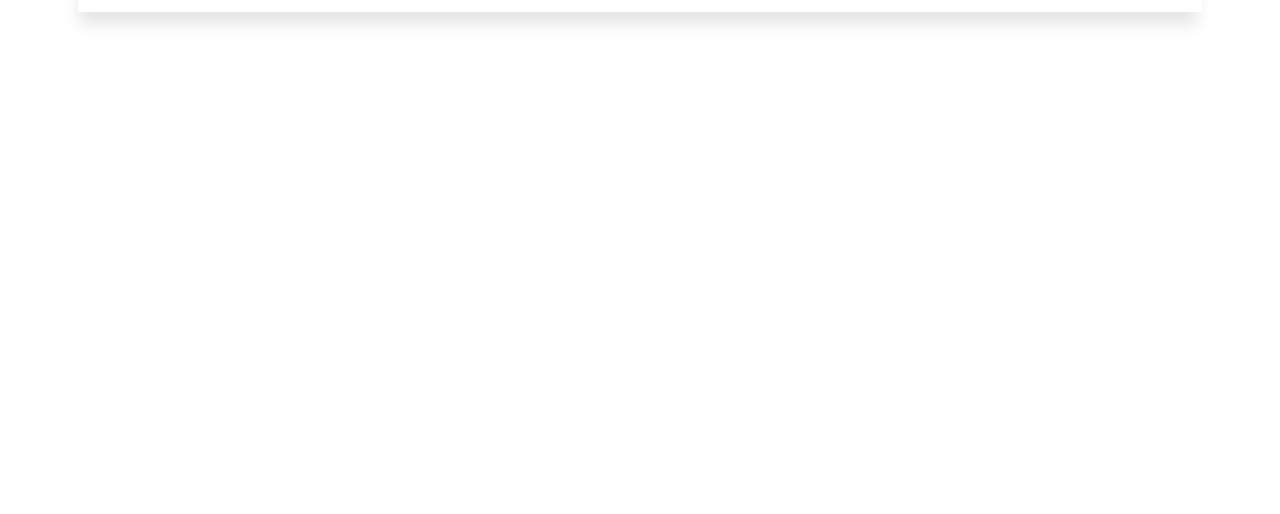
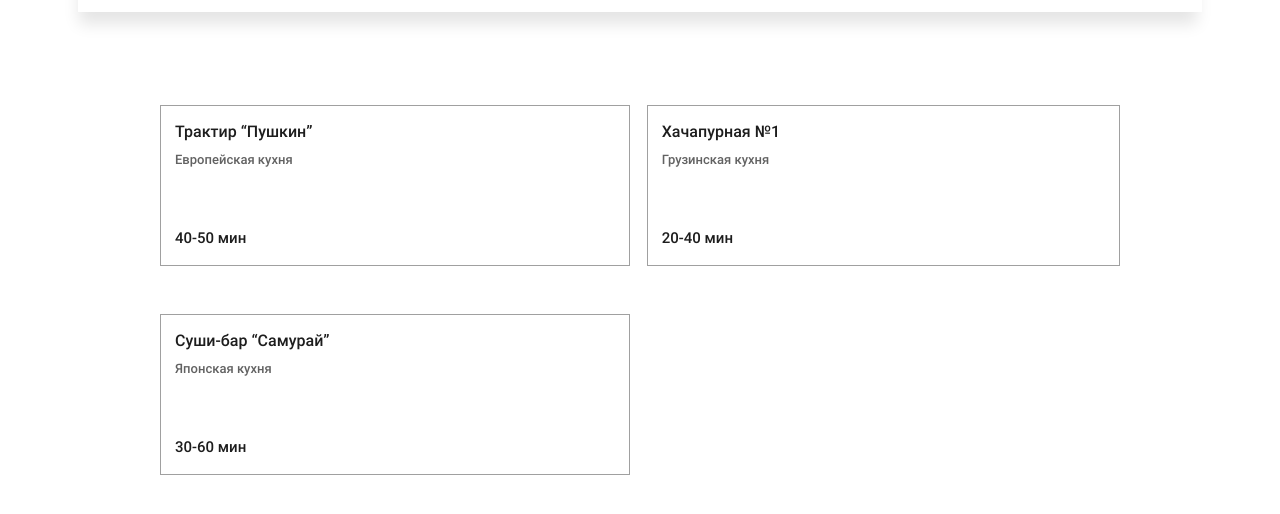
Before and after one commit to KamilyaMukhammedova/module-1.2-uberEats, a website built with webpack: page src/index.html in a window 1280 px wide. Shown: the part 60-574 px from the top of the page. Built offline with nearby package versions, Linux system fonts and the light colour scheme.

Commit message:
Place-card-block

```diff
--- a/src/index.html
+++ b/src/index.html
@@ -36,6 +36,47 @@
             </nav>
         </div>
     </header>
+    <div class="place-card-block">
+        <div class="container">
+            <div class="place-card-block__inner-flex">
+                <div class="place-card-block__card">
+                    <a href="" class="place-card-block__link">
+                        <p class="place-card-block__name">
+                            Трактир “Пушкин”
+                        </p>
+                        <p class="place-card-block__description">
+                            Европейская кухня
+                        </p>
+                        <p class="place-card-block__time">
+                            40-50 мин
+                        </p>
+                    </a>
+                </div>
+                <div class="place-card-block__card place-card-block_card2">
+                    <p class="place-card-block__name">
+                        Хачапурная №1
+                    </p>
+                    <p class="place-card-block__description">
+                        Грузинская кухня
+                    </p>
+                    <p class="place-card-block__time">
+                        20-40 мин
+                    </p>
+                </div>
+                <div class="place-card-block__card">
+                    <p class="place-card-block__name">
+                        Суши-бар “Самурай”
+                    </p>
+                    <p class="place-card-block__description">
+                        Японская кухня
+                    </p>
+                    <p class="place-card-block__time">
+                        30-60 мин
+                    </p>
+                </div>
+            </div>
+        </div>
+    </div>
 </div>
 </body>
 </html>
--- a/src/index.scss
+++ b/src/index.scss
@@ -6,3 +6,4 @@
 @import "style/fonts";
 @import "style/header-block";
 @import "style/logo-block";
+@import "style/place-card-block";
--- a/src/style/_generals.scss
+++ b/src/style/_generals.scss
@@ -10,12 +10,16 @@ body {
   font-size: 16px;
   line-height: 24px;
   color: $blackColor;
+
+  @include small {
+    font-size: 14px;
+  }
 }
 
 .content {
   margin: 0 auto;
   max-width: 1124px;
-  background-color: $mainBgColor;
+  //background-color: $mainBgColor;
 }
 
 .container {
--- a/src/style/_header-block.scss
+++ b/src/style/_header-block.scss
@@ -2,6 +2,7 @@
   background-color: $whiteColor;
   padding: 15px 49px 15px 19px;
   box-shadow: -2px 15px 15px -3px #E5E5E5;
+  margin-bottom: 8.3%;
 
   &__logo-block {
     margin: 8px 0 0 24px;
@@ -33,6 +34,11 @@
 
     @include large {
       background-color: #D3D3D3;
+      padding-left: 20px;
+    }
+
+    @include medium {
+      padding-left: 0;
     }
   }
 
--- /dev/null
+++ b/src/style/_place-card-block.scss
@@ -0,0 +1,80 @@
+.place-card-block {
+  @include small {
+    text-align: center;
+  }
+
+  &__inner-flex {
+    display: flex;
+    flex-wrap: wrap;
+    justify-content: space-between;
+    padding: 0 10px 0 10px;
+
+    @include small {
+      display: block;
+    }
+  }
+
+  &__link {
+    text-decoration: none;
+    color: inherit;
+  }
+
+  &__card:hover {
+    background-color: #757575;
+  }
+
+  &__link:hover {
+    color: $blackColor;
+  }
+
+  &__card {
+    border: 1px solid #A0A0A0;
+    padding: 14px 20px 0 14px;
+    width: 49%;
+    margin-bottom: 5%;
+
+    @include small {
+      width: 100%;
+    }
+  }
+
+  &_card2 {
+    width: 49.3%;
+
+    @include large {
+      width: 49%;
+    }
+
+    @include small {
+      width: 100%;
+    }
+  }
+
+  &__name {
+    margin-bottom: 5px;
+  }
+
+  &__description {
+    color: #626262;
+    font-size: 13px;
+    line-height: 21px;
+    margin-bottom: 58px;
+
+    @include large {
+      margin-bottom: 45px;
+    }
+
+    @include small {
+      margin-bottom: 35px;
+    }
+  }
+
+  &__time {
+    font-size: 15px;
+    line-height: 21px;
+
+    @include small {
+      font-size: 12px;
+    }
+  }
+}
--- a/src/style/_var.scss
+++ b/src/style/_var.scss
@@ -2,3 +2,4 @@ $blackColor: #1D1D1D;
 $mainBgColor: #E5E5E5;
 $whiteColor: #FFFFFF;
 $lightGrey: #E0E0E0;
+$hoverGrey: #757575;
```
